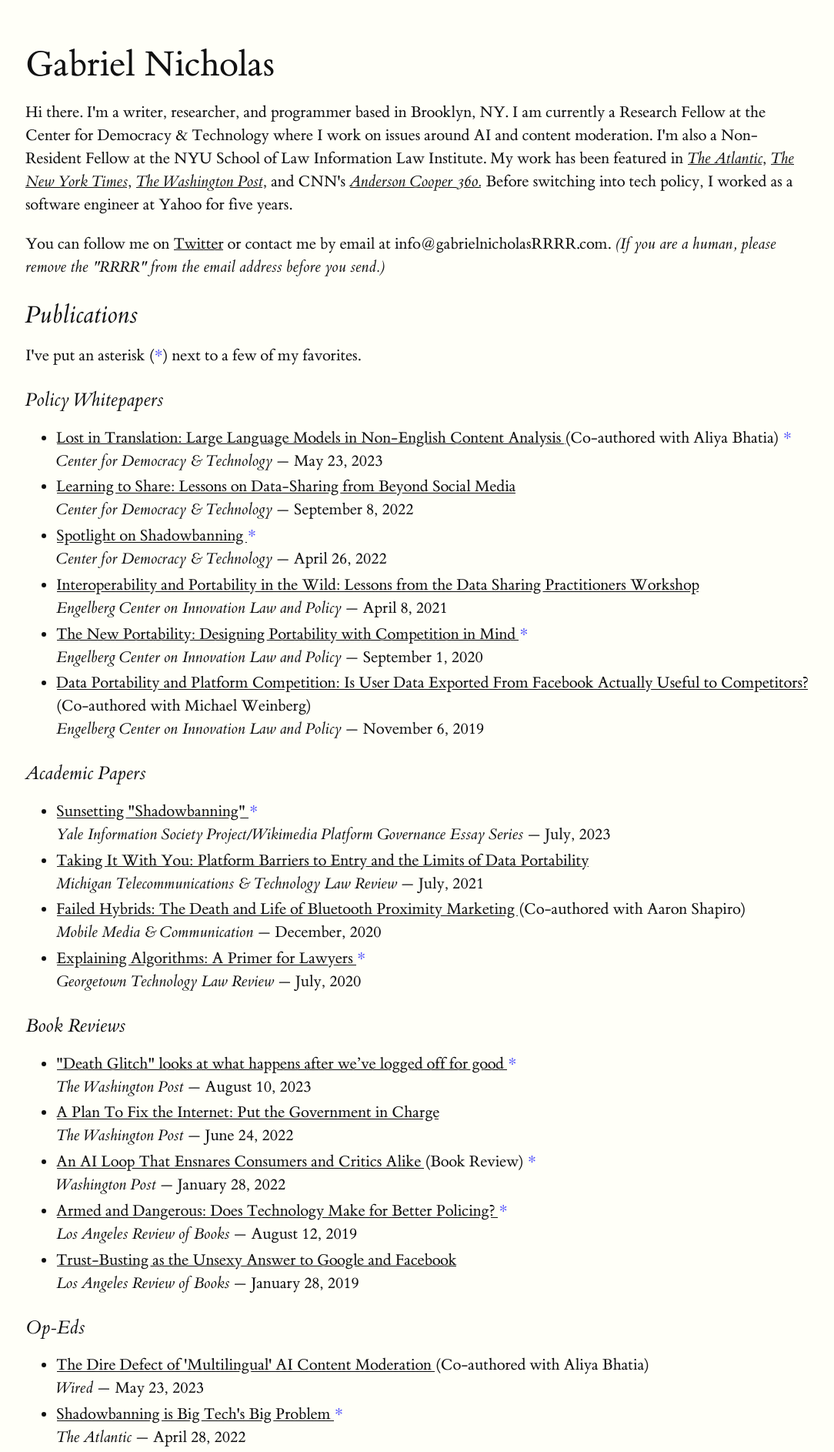
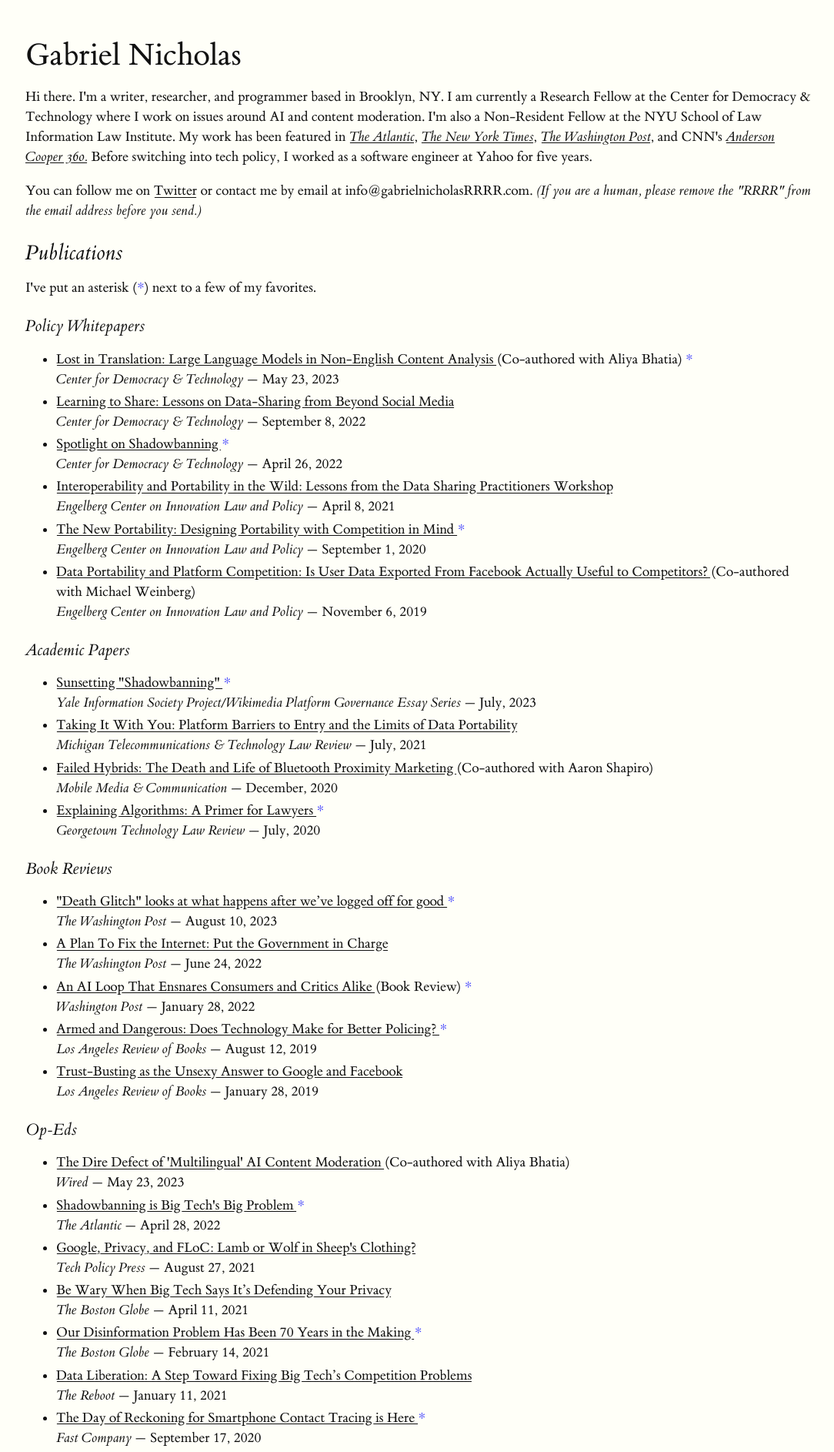
Before and after one commit to gajeam/gajeam.github.io, a Jekyll site: the page built from index.html, in a window 1280 px wide. Shown: the top 1886 px of the page at 77% size, without its empty margins (95-1179 px from the left). Built offline with Jekyll 4.4.1, drawn with Linux system fonts in a browser that asks for light colours.

Commit message:
Reduced font size

```diff
--- a/_sass/tufte.scss
+++ b/_sass/tufte.scss
@@ -41,7 +41,8 @@
 
 /* Tufte CSS styles */
 html {
-    font-size: 15px;
+/* Gabe note: this is where I edit the font size" */
+    font-size: 13px;
 }
 
 body {
```
